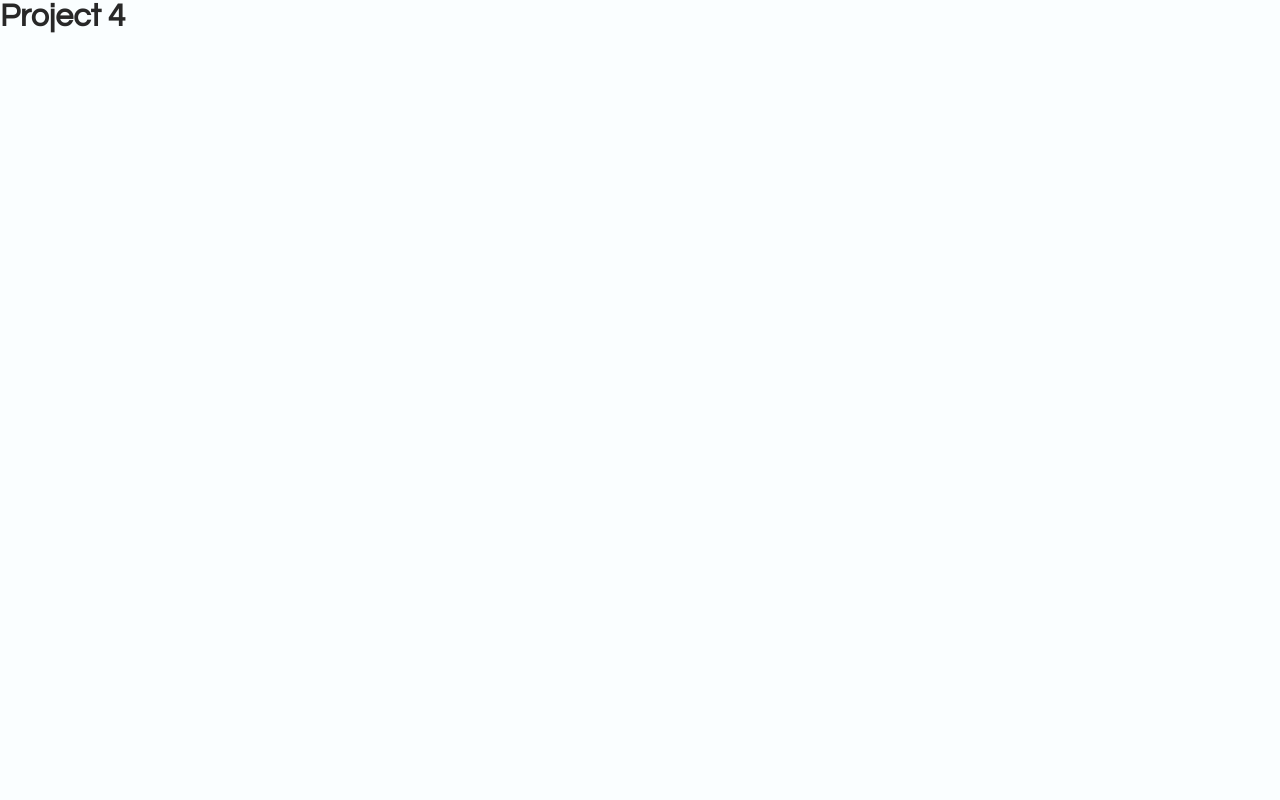
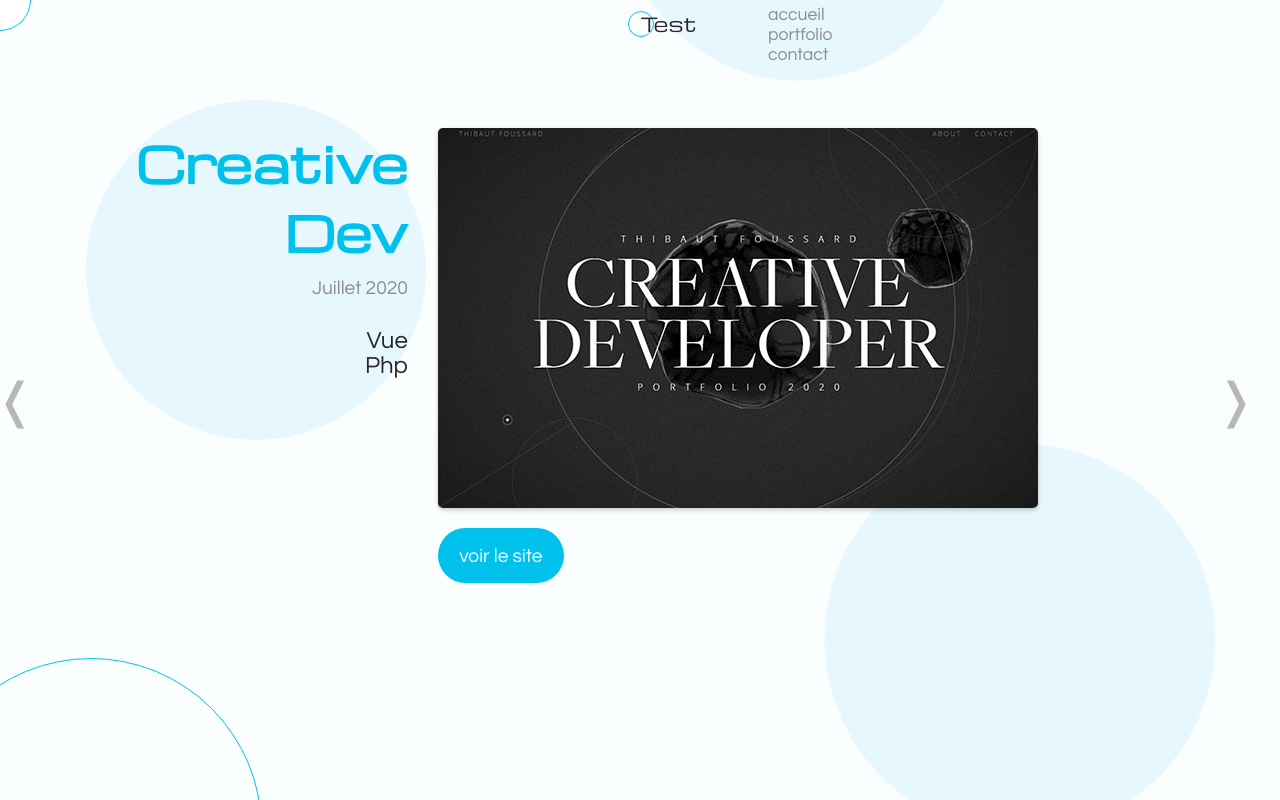
Before and after one commit to Pierre-OlivierB/react-first-site, a React (Create React App) app: page /project-4 in a window 1280 px wide. Shown: the top 800 px of the page. Built offline with nearby package versions, Linux system fonts and the light colour scheme.

Commit message:
add pattern to other pojects pages

```diff
--- a/src/pages/Project2.js
+++ b/src/pages/Project2.js
@@ -1,10 +1,21 @@
 import React from "react";
+import Buttons from "../components/Buttons";
+import Logo from "../components/Logo";
+import Mouse from "../components/Mouse";
+import Navigation from "../components/Navigation";
+import Project from "../components/Project";
 
 const Project2 = () => {
   return (
-    <div>
-      <h1>Project 2</h1>
-    </div>
+    <main>
+      <Mouse />
+      <div className="project">
+        <Navigation />
+        <Logo />
+        <Project projectNumber={1} />
+        <Buttons left={"/project-1"} right={"/project-3"} />
+      </div>
+    </main>
   );
 };
 
--- a/src/pages/Project3.js
+++ b/src/pages/Project3.js
@@ -1,10 +1,21 @@
 import React from "react";
+import Buttons from "../components/Buttons";
+import Logo from "../components/Logo";
+import Mouse from "../components/Mouse";
+import Navigation from "../components/Navigation";
+import Project from "../components/Project";
 
 const Project3 = () => {
   return (
-    <div>
-      <h1>Project 3</h1>
-    </div>
+    <main>
+      <Mouse />
+      <div className="project">
+        <Navigation />
+        <Logo />
+        <Project projectNumber={2} />
+        <Buttons left={"/project-2"} right={"/project-4"} />
+      </div>
+    </main>
   );
 };
 
--- a/src/pages/Project4.js
+++ b/src/pages/Project4.js
@@ -1,10 +1,21 @@
 import React from "react";
+import Buttons from "../components/Buttons";
+import Logo from "../components/Logo";
+import Mouse from "../components/Mouse";
+import Navigation from "../components/Navigation";
+import Project from "../components/Project";
 
 const Project4 = () => {
   return (
-    <div>
-      <h1>Project 4</h1>
-    </div>
+    <main>
+      <Mouse />
+      <div className="project">
+        <Navigation />
+        <Logo />
+        <Project projectNumber={3} />
+        <Buttons left={"/project-3"} right={"/contact"} />
+      </div>
+    </main>
   );
 };
 
```
